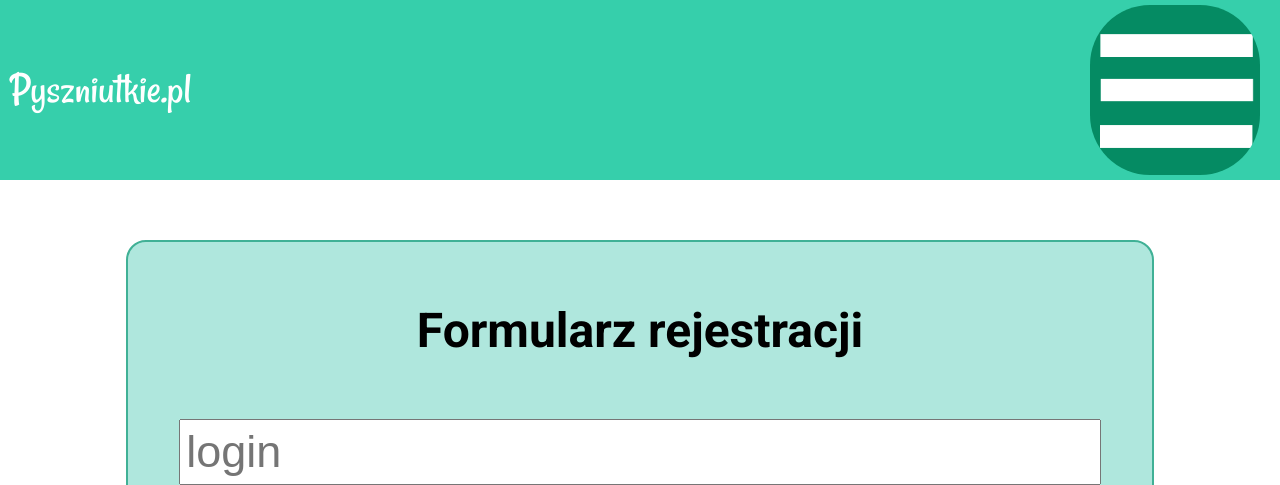
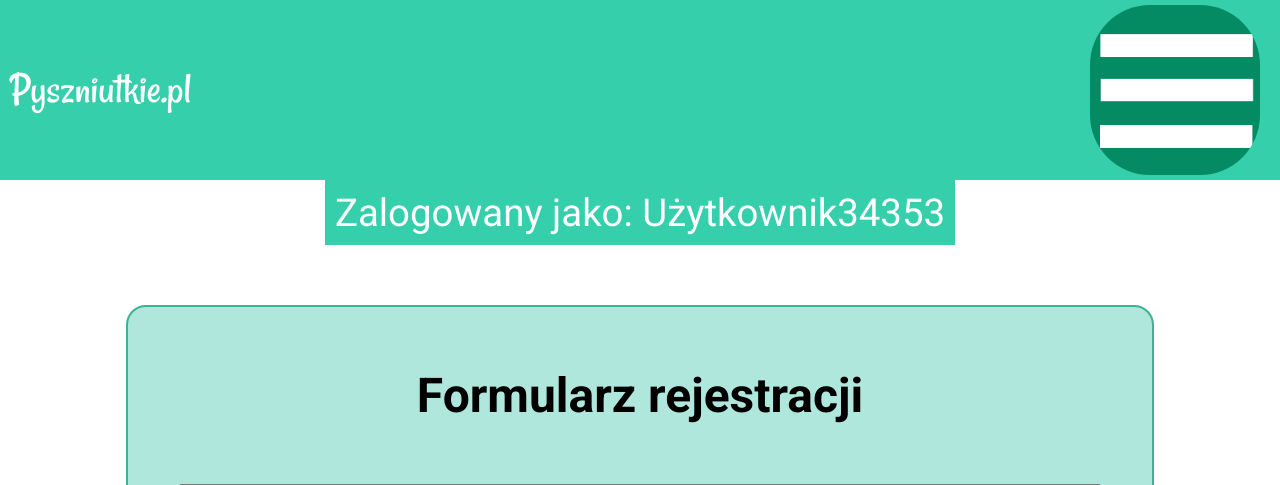
Before and after one commit to karolkoz/Inz-Prog-K-W, a PHP site: page /register.php in a window 1280 px wide. Shown: the top 485 px of the page. Run offline with PHP 8.4, Linux system fonts and the light colour scheme.

Commit message:
Nav i maxlength

```diff
--- a/dodaj_przepis.php
+++ b/dodaj_przepis.php
@@ -16,7 +16,7 @@
       <form class="content__form" id="form" action="dodaj_przepisDB.php" method="post" enctype="multipart/form-data" onsubmit="return form_validation()">
         <h1>Formularz dodawania przepisu</h1>
         <div class="content__form__input">
-          <input type="text" id="nazwa" name="nazwa" placeholder="Nazwa" onchange="name_validation()" required />
+          <input type="text" id="nazwa" name="nazwa" placeholder="Nazwa" onchange="name_validation()" maxlength="40" required />
         </div>
         <div class="content__form__input">
           <img src="img/difficulty icon.png" />
--- a/edytuj_przepis.php
+++ b/edytuj_przepis.php
@@ -23,7 +23,7 @@
           $id_przepis = $_GET['przepisID'];
           $przepis = PrzepisQuery::create()->findPk($id_przepis);
 
-          echo '<input type="text" id="nazwa" name="nazwa" placeholder="Nazwa" value="'.$przepis->getNazwa().'" onchange="name_validation()" required />'
+          echo '<input type="text" id="nazwa" name="nazwa" placeholder="Nazwa" value="'.$przepis->getNazwa().'" onchange="name_validation()" maxlength="40" required />'
 
           ?>
         </div>
--- a/nav.php
+++ b/nav.php
@@ -1,4 +1,5 @@
 <nav>
+  <div class="nav__barElements">
     <div class="nav__name">
       <a href="index.php"> Pyszniutkie.pl</a>
     </div>
@@ -20,4 +21,10 @@
         <a href="login.php" class="nav__list__button nav__list__button--user"></a>
       </div>
     </div>
+  </div>
+  <?php echo
+  '<div class="nav__username">
+    <span>Zalogowany jako: Użytkownik34353</span>
+  </div>';
+  ?>
 </nav>
--- a/style/css/style.css
+++ b/style/css/style.css
@@ -17,12 +17,23 @@ body {
   font-family: Roboto; }
 
 nav {
-  background-color: #36CFAB;
-  padding: 5px 10px;
+  display: flex;
+  flex-direction: column; }
+
+.nav__barElements {
   display: flex;
   flex-direction: row;
   justify-content: space-between;
-  align-items: center; }
+  align-items: center;
+  background-color: #36CFAB;
+  padding: 5px 10px; }
+
+.nav__username {
+  align-self: center;
+  padding: 10px;
+  background-color: #36CFAB;
+  font-size: 2.4em;
+  color: white; }
 
 .nav__name a {
   font-family: Rancho;
--- a/style/scss/style.scss
+++ b/style/scss/style.scss
@@ -40,14 +40,25 @@ body {
 //////////////////////////////////////NAWIGACJA/////////////////////////////////////////////////////////////////////
 
 nav {
-  background-color: $header_color;
-  padding: 5px 10px;
+  display: flex;
+  flex-direction: column;
+  //position: fixed;
+  //width: 100%;
+}
+.nav__barElements {
   display: flex;
   flex-direction: row;
   justify-content: space-between;
   align-items: center;
-  //position: fixed;
-  //width: 100%;
+  background-color: $header_color;
+  padding: 5px 10px;
+}
+.nav__username {
+  align-self: center;
+  padding: 10px;
+  background-color: $header_color;
+  font-size: 2.4em;
+  color: white;
 }
 
 .nav__name {
```
Also changed, not shown: 1 other file. Lines whose indentation alone changed are shown as unchanged.
